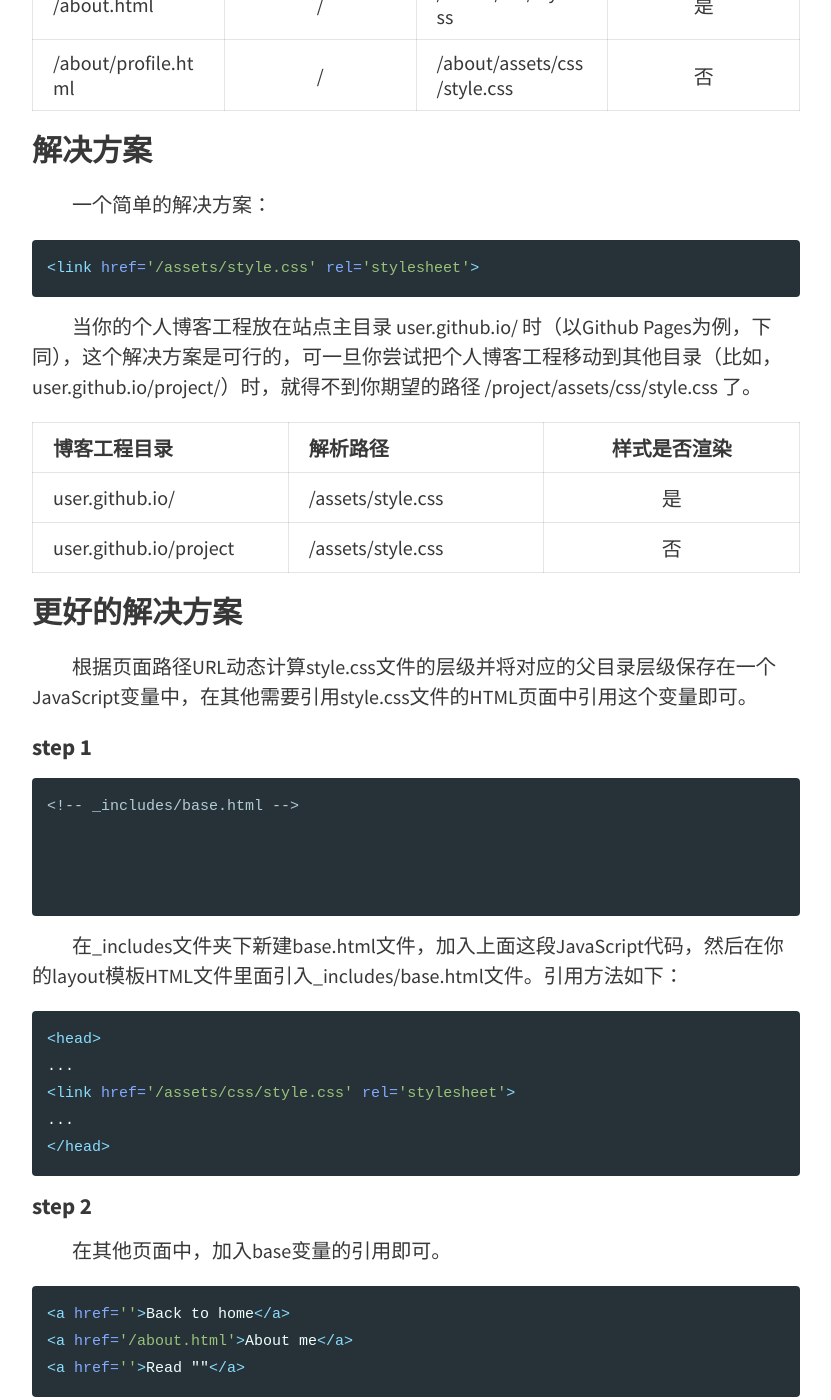
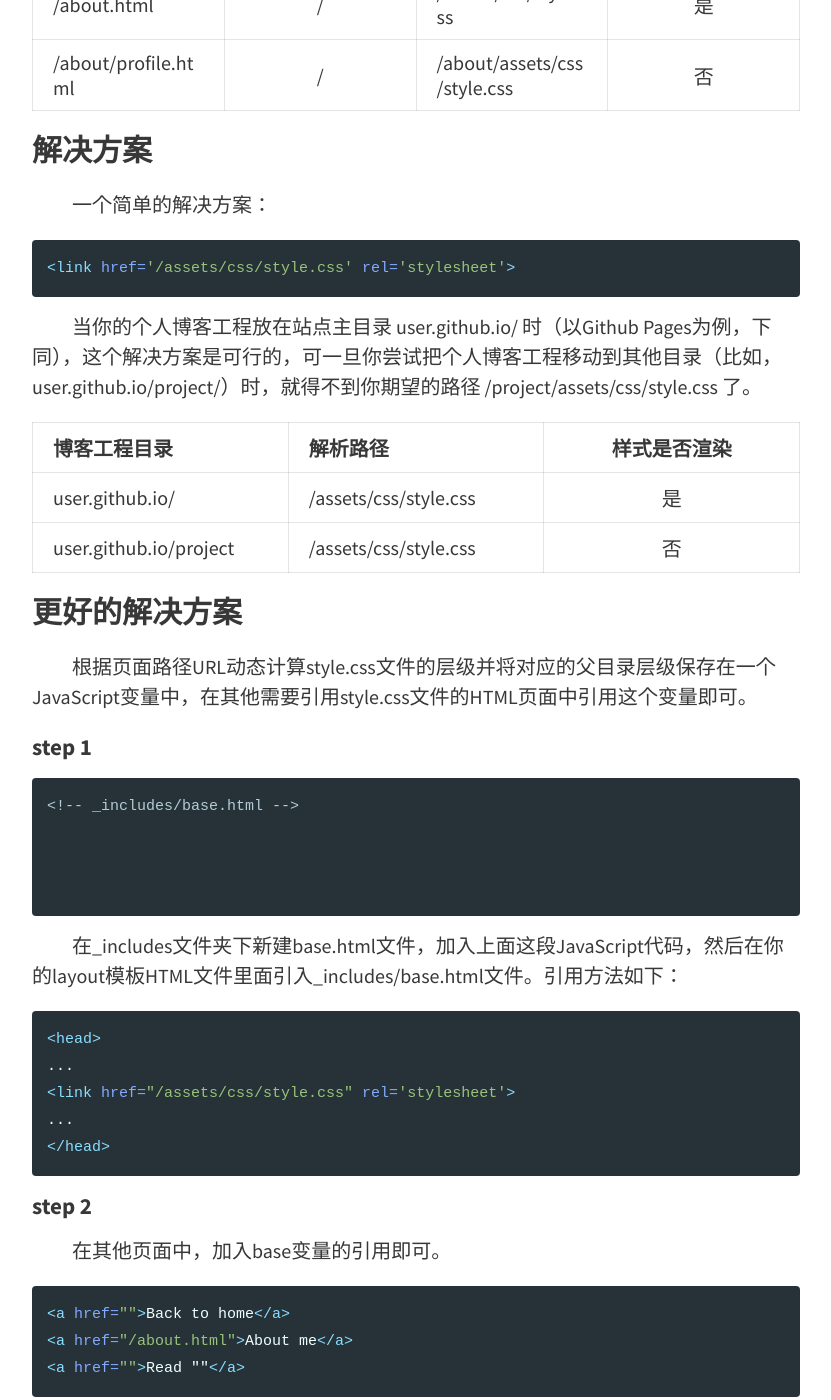
Before and after one commit to LiuJQ/LiuJQ.github.io, a Jekyll site: the page built from _posts/2018-02-08-relative-path-in-Jekyll.md, in a window 1280 px wide and 1400 px high, scrolled down 967 px. Shown: the whole window, without its empty margins (224-1055 px from the left). Built offline with Jekyll 4.4.1, drawn with Linux system fonts in a browser that asks for light colours.

Commit message:
update post

````diff
--- a/_posts/2018-02-08-relative-path-in-Jekyll.md
+++ b/_posts/2018-02-08-relative-path-in-Jekyll.md
@@ -25,14 +25,14 @@ tags: [Jekyll, 相对路径]
 ### 解决方案
 &emsp;&emsp;一个简单的解决方案：
 ```html
-<link href='/assets/style.css' rel='stylesheet'>
+<link href='/assets/css/style.css' rel='stylesheet'>
 ```
 &emsp;&emsp;当你的个人博客工程放在站点主目录 user.github.io/ 时（以Github Pages为例，下同），这个解决方案是可行的，可一旦你尝试把个人博客工程移动到其他目录（比如，user.github.io/project/）时，就得不到你期望的路径 /project/assets/css/style.css 了。
 
 | 博客工程目录 | 解析路径     | 样式是否渲染 |
 | :------------- | :------------- | :-------------: |
-| user.github.io/       | /assets/style.css       | 是 |
-| user.github.io/project       | /assets/style.css       | 否 |
+| user.github.io/       | /assets/css/style.css       | 是 |
+| user.github.io/project       | /assets/css/style.css       | 否 |
 
 ### 更好的解决方案
 &emsp;&emsp;根据页面路径URL动态计算style.css文件的层级并将对应的父目录层级保存在一个JavaScript变量中，在其他需要引用style.css文件的HTML页面中引用这个变量即可。
@@ -54,14 +54,14 @@ tags: [Jekyll, 相对路径]
 ```html
 <head>
 ...
-<link href='{{base}}/assets/css/style.css' rel='stylesheet'>
+<link href="{{ base }}/assets/css/style.css" rel='stylesheet'>
 ...
 </head>
 ```
 #### step 2
 &emsp;&emsp;在其他页面中，加入base变量的引用即可。
 ```html
-<a href='{{ base }}'>Back to home</a>
-<a href='{{ base }}/about.html'>About me</a>
-<a href='{{ base }}{{ post.url }}'>Read "{{ post.title }}"</a>
+<a href="{{ base }}">Back to home</a>
+<a href="{{ base }}/about.html">About me</a>
+<a href="{{ base }}{{ post.url }}">Read "{{ post.title }}"</a>
 ```
````
